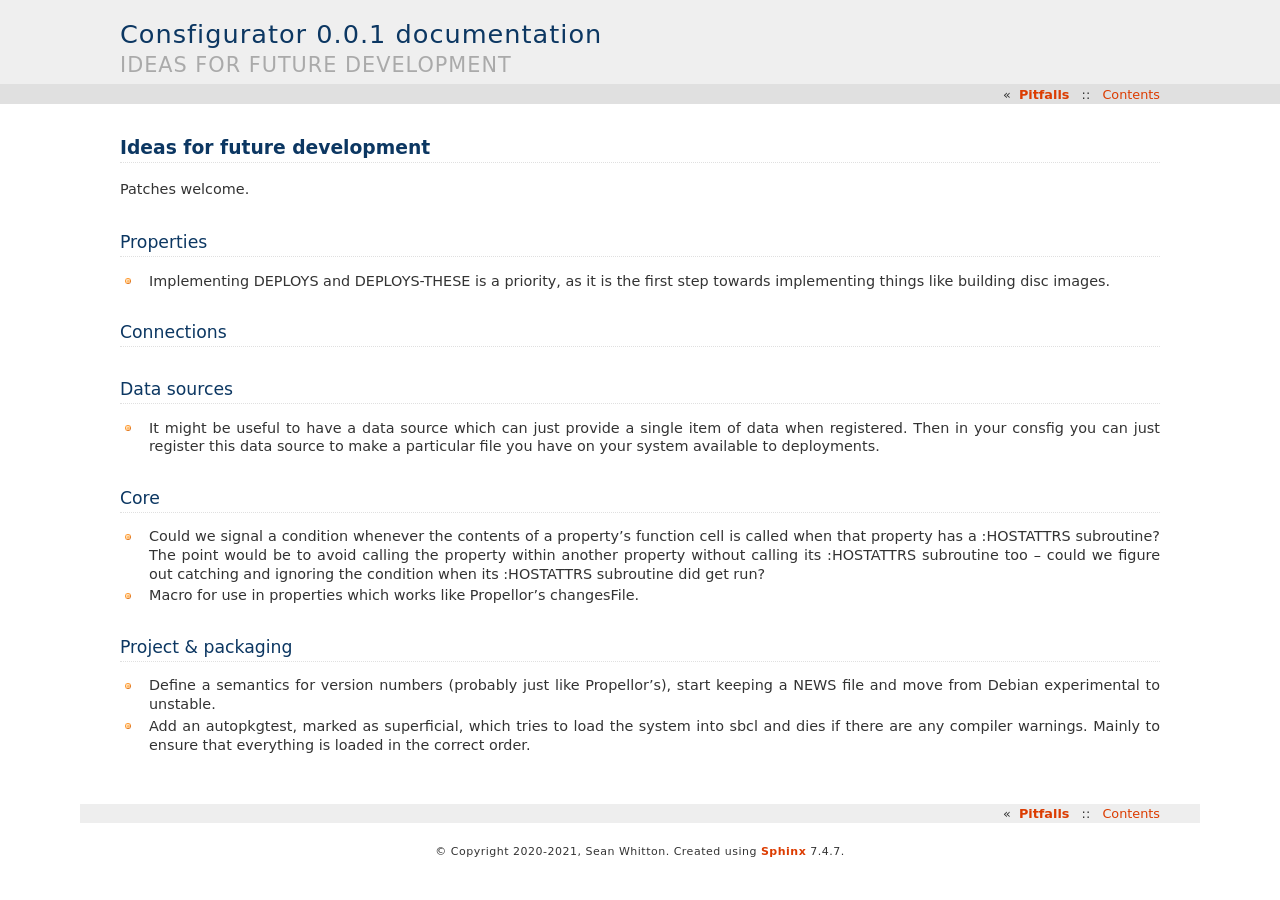
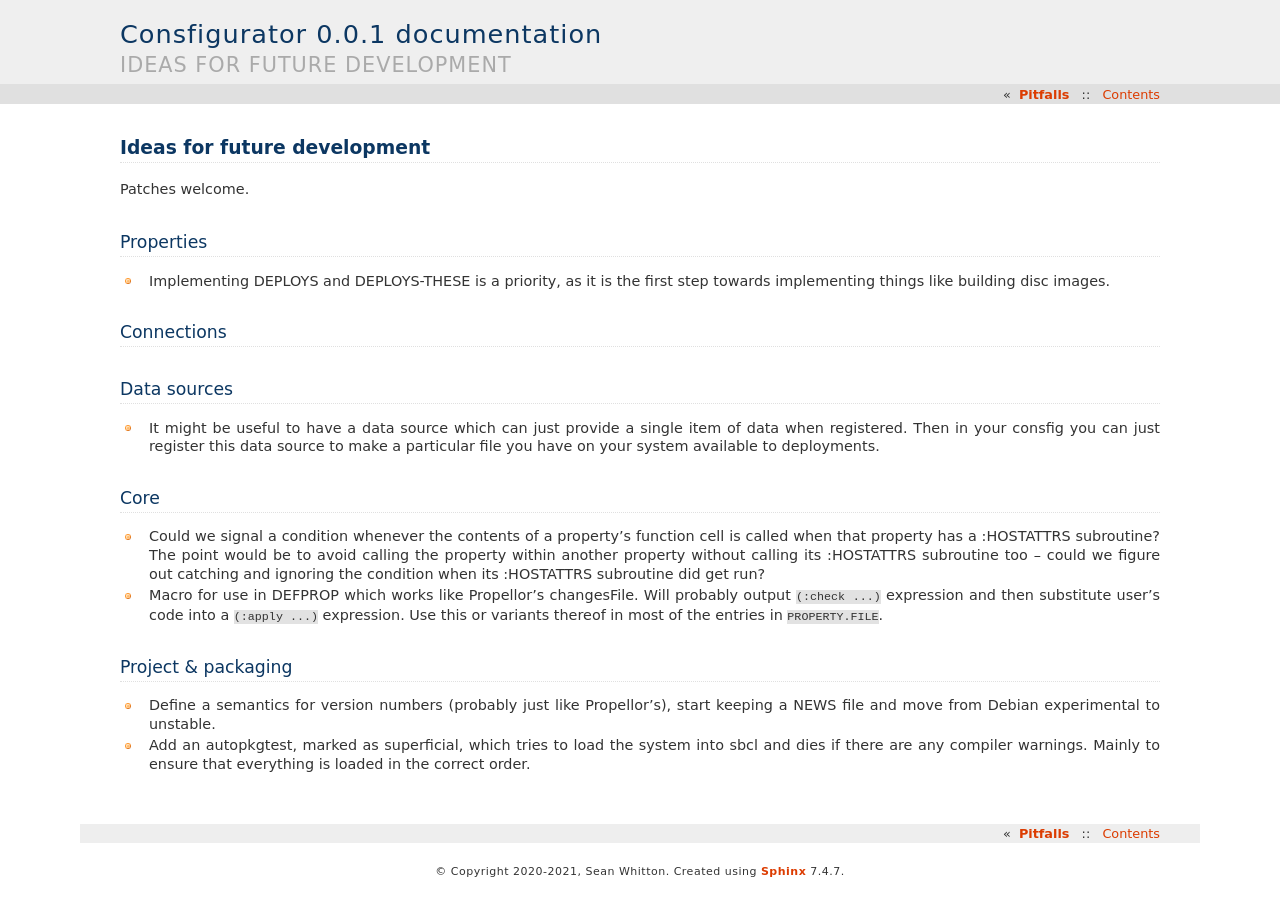
Before and after one commit to spwhitton/consfigurator, a Sphinx documentation site: the page built from doc/ideas.rst, in a window 1280 px wide. Built offline with Sphinx 7.4.7, drawn with Linux system fonts in a browser that asks for light colours.

Commit message:
expand notes on macro like Propellor's changesFile
Signed-off-by: Sean Whitton <spwhitton@spwhitton.name>

```diff
--- a/doc/ideas.rst
+++ b/doc/ideas.rst
@@ -29,7 +29,10 @@ Core
   calling its :HOSTATTRS subroutine too -- could we figure out catching and
   ignoring the condition when its :HOSTATTRS subroutine did get run?
 
-- Macro for use in properties which works like Propellor's changesFile.
+- Macro for use in DEFPROP which works like Propellor's changesFile.  Will
+  probably output ``(:check ...)`` expression and then substitute user's code
+  into a ``(:apply ...)`` expression.  Use this or variants thereof in most of
+  the entries in ``PROPERTY.FILE``.
 
 Project & packaging
 -------------------
```
